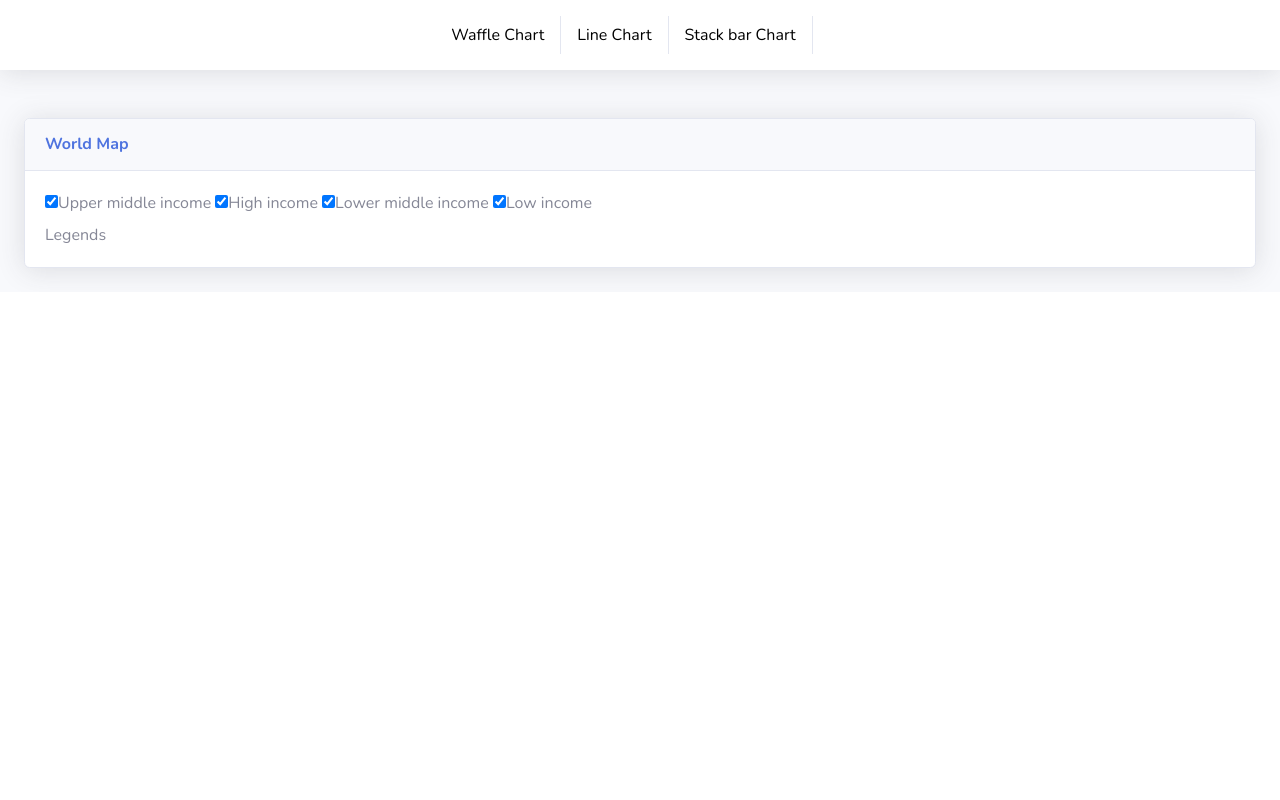
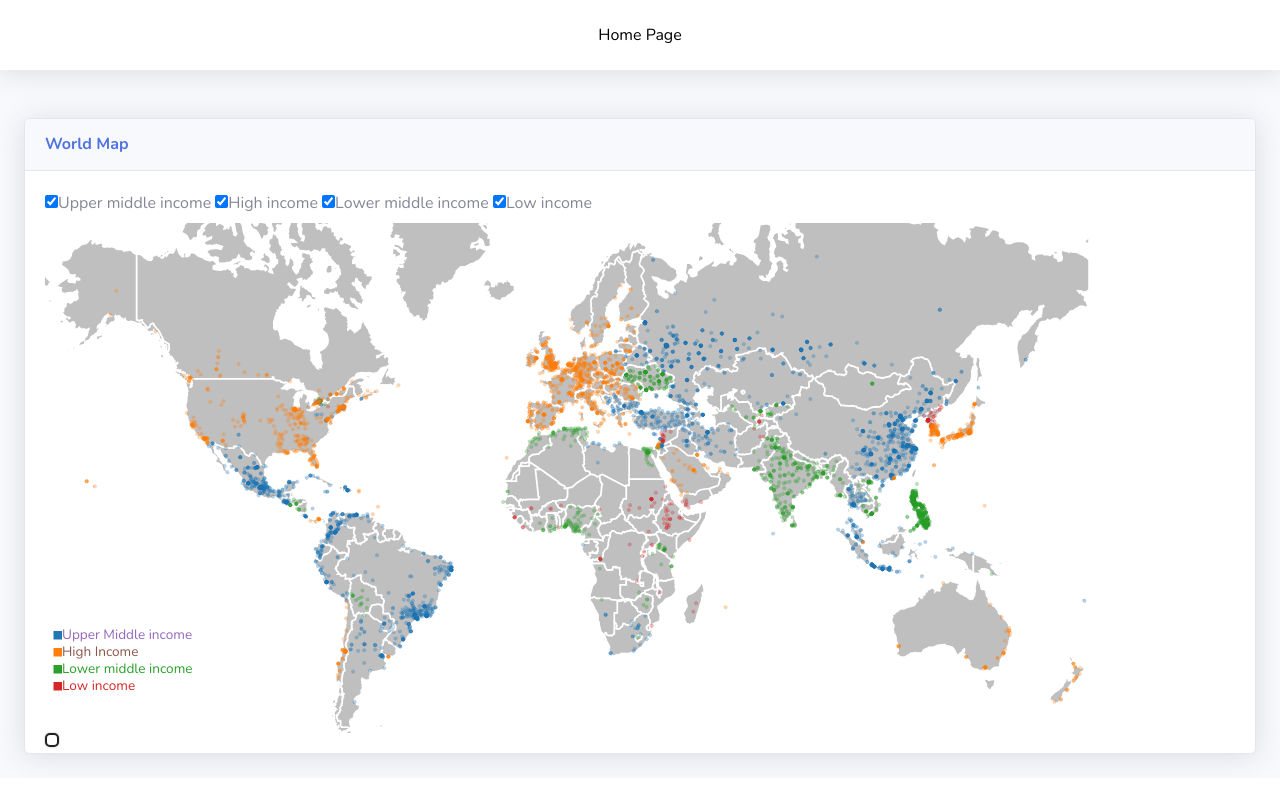
Before and after one commit to hannanmustajab/University-Enrolment-Dashboad-D3.js-, a plain HTML site: page new_worldmap.html in a window 1280 px wide. Drawn offline with nearby package versions, Linux system fonts and the light colour scheme.

Commit message:
linked new worldmap with index

```diff
--- a/js/bubbleMap.js
+++ b/js/bubbleMap.js
@@ -2,7 +2,7 @@
 var width = 700,
     height = 300;
 
-var svg = d3.select("#map")
+var svg = d3.select("#newmap")
     .append("svg")
     .style("cursor", "move");
 
@@ -18,7 +18,7 @@ var zoom = d3.zoom()
 svg.call(zoom);
 
 var map = svg.append("g")
-    .attr("class", "map");
+    .attr("class", "newmap");
 
 
 var tooltip = d3.select("div.tooltip");
@@ -84,9 +84,10 @@ function drawMap(world, data) {
         .attr("opacity", 0.5)
         .append("text")
         .attr("class", "country-label")
-        .attr("transform", function(d) {return "translate(" +path.centroid(d) + ")"; })
-        .text(function(d) {return d.properties.name; })
-        .attr("dx", function (d) {return "0.3em";
+        .attr("transform", function (d) { return "translate(" + path.centroid(d) + ")"; })
+        .text(function (d) { return d.properties.name; })
+        .attr("dx", function (d) {
+            return "0.3em";
 
         })
         .attr("dy", function (d) {
@@ -104,35 +105,35 @@ function drawMap(world, data) {
 
     var scaleMap = d3
         .scaleOrdinal()
-        .domain(['Upper middle income', 'High income','Lower middle income','Low income'])
+        .domain(['Upper middle income', 'High income', 'Lower middle income', 'Low income'])
         .range(d3.schemeCategory10);
 
     // Add one dot in the legend for each name.
-    var size = 10
+    var size = 5
     svg.selectAll("mydots")
-    .data(['Upper middle income', 'High income','Lower middle income','Low income'])
+        .data(['Upper middle income', 'High income', 'Lower middle income', 'Low income'])
         .enter()
         .append("rect")
         .attr("x", 55)
-        .attr("y", function(d,i){ return 250 + i*(size+5)}) // 100 is where the first dot appears. 25 is the distance between dots
+        .attr("y", function (d, i) { return 250 + i * (size + 5) }) // 100 is where the first dot appears. 25 is the distance between dots
         .attr("width", size)
         .attr("height", size)
-        .style("fill", function(d){ return scaleMap(d)})
+        .style("fill", function (d) { return scaleMap(d) })
 
     // Add one dot in the legend for each name.
     svg.selectAll("mylabels")
-    .data(['Upper Middle income', 'High Income','Lower middle income','Low income'])
+        .data(['Upper Middle income', 'High Income', 'Lower middle income', 'Low income'])
         .enter()
         .append("text")
-        .attr("x", 55 + size*1.2)
-        .attr("y", function(d,i){ return 250 + i*(size+5) + (size/2)}) // 100 is where the first dot appears. 25 is the distance between dots
-        .style("fill", function(d){ return scaleMap(d)})
-        .text(function(d){ return d})
+        .attr("x", 55 + size)
+        .attr("y", function (d, i) { return 250 + i * (size + 5) + (size / 2) }) // 100 is where the first dot appears. 25 is the distance between dots
+        .style("fill", function (d) { return scaleMap(d) })
+        .text(function (d) { return d })
         .attr("text-anchor", "left")
         .style("alignment-baseline", "middle")
-
+        .style("font-size", "8px")
     // create a tooltip
-    var Tooltip = d3.select("#map")
+    var Tooltip = d3.select("#newmap")
         .append("div")
         .attr("class", "tooltip")
         .style("opacity", 1)
@@ -164,7 +165,7 @@ function drawMap(world, data) {
         .data(data)
         .enter()
         .append("circle")
-            .attr("class" , function(d){ return d.incomegroup.replace(/\s+/g, '') })
+        .attr("class", function (d) { return d.incomegroup.replace(/\s+/g, '') })
         .attr("cx", function (eachCircle) {
             return projection([eachCircle.longitude, eachCircle.latitude])[0];
         })
@@ -172,8 +173,8 @@ function drawMap(world, data) {
             return projection([eachCircle.longitude, eachCircle.latitude])[1];
         })
         .attr("r", 0.2)
-            .style("fill", function(d){ return scaleMap(d.incomegroup) })
-            .attr("stroke", function(d){ return scaleMap(d.incomegroup) })
+        .style("fill", function (d) { return scaleMap(d.incomegroup) })
+        .attr("stroke", function (d) { return scaleMap(d.incomegroup) })
         .attr("stroke-width", "0.1")
         .attr("fill-opacity", "0.3")
         .on("mouseover", mouseover)
@@ -204,25 +205,25 @@ function drawMap(world, data) {
     //     .on("mouseleave", mouseleave)
 
     // This function is gonna change the opacity and size of selected and unselected circles
-    function update(){
+    function update() {
         // For each check box:
-        d3.selectAll(".checkbox").each(function(d){
+        d3.selectAll(".checkbox").each(function (d) {
             cb = d3.select(this);
             grp = cb.property("value")
 
             // If the box is check, I show the group
-          if(cb.property("checked")){
-            map.selectAll("."+grp).style("opacity", 1).attr("r", 1)
+            if (cb.property("checked")) {
+                map.selectAll("." + grp).style("opacity", 1).attr("r", 1)
 
                 // Otherwise I hide it
-          }else{
-            map.selectAll("."+grp).style("opacity", 0).attr("r", 0)
+            } else {
+                map.selectAll("." + grp).style("opacity", 0).attr("r", 0)
             }
         })
     }
 
     // When a button change, I run the update function
-    d3.selectAll(".checkbox").on("change",update);
+    d3.selectAll(".checkbox").on("change", update);
 
     // And I initialize it at the beginning
     update()
--- a/new_worldmap.html
+++ b/new_worldmap.html
@@ -21,6 +21,22 @@
 
     <!-- Custom styles for this template-->
     <link href="css/sb-admin-2.min.css" rel="stylesheet">
+    <style>
+        .hidden {
+            display: none;
+        }
+
+        div.tooltip {
+            color: #222;
+            background: #fff;
+            border-radius: 3px;
+            box-shadow: 0px 0px 2px 0px #a6a6a6;
+            padding: .2em;
+            text-shadow: #f5f5f5 0 1px 0;
+            opacity: 0.9;
+            position: absolute;
+        }
+    </style>
 </head>
 
 <body id="page-top">
@@ -40,18 +56,18 @@
 
                     <!-- Topbar Search -->
                     <div class="navbar-nav ml-auto"></div>
-                    <div class="navbar-nav">
+                    <!-- <div class="navbar-nav">
                         <a href="#wafflehead" style="color: black;">Waffle Chart</a>
                     </div>
-                    <div class="topbar-divider d-none d-sm-block"></div>
+                    <div class="topbar-divider d-none d-sm-block"></div> -->
                     <div class="navbar-nav">
-                        <a href="#linehead" style="color: black;">Line Chart</a>
+                        <a href="index2.html" style="color: black;">Home Page</a>
                     </div>
-                    <div class="topbar-divider d-none d-sm-block"></div>
-                    <div class="navbar-nav">
+                    <!-- <div class="topbar-divider d-none d-sm-block"></div> -->
+                    <!-- <div class="navbar-nav">
                         <a href="#stackhead" style="color: black;">Stack bar Chart</a>
-                    </div>
-                    <div class="topbar-divider d-none d-sm-block"></div>
+                    </div> -->
+                    <!-- <div class="topbar-divider d-none d-sm-block"></div> -->
 
 
 
@@ -93,7 +109,7 @@
                                             <input type="checkbox" class="checkbox" value="Lowincome" checked><label>Low
                                                 income</label>
                                         </div>
-                                        <div id="legends">Legends</div>
+                                        <div id="legends"></div>
                                     </div>
                                 </div>
 
```
Also changed, not shown: index2.html (+4 -2 lines). Lines whose indentation alone changed are shown as unchanged.
